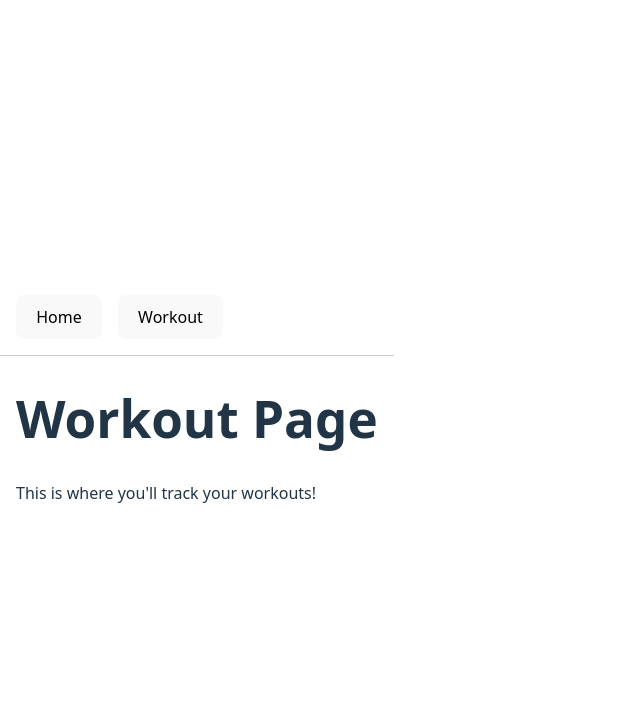
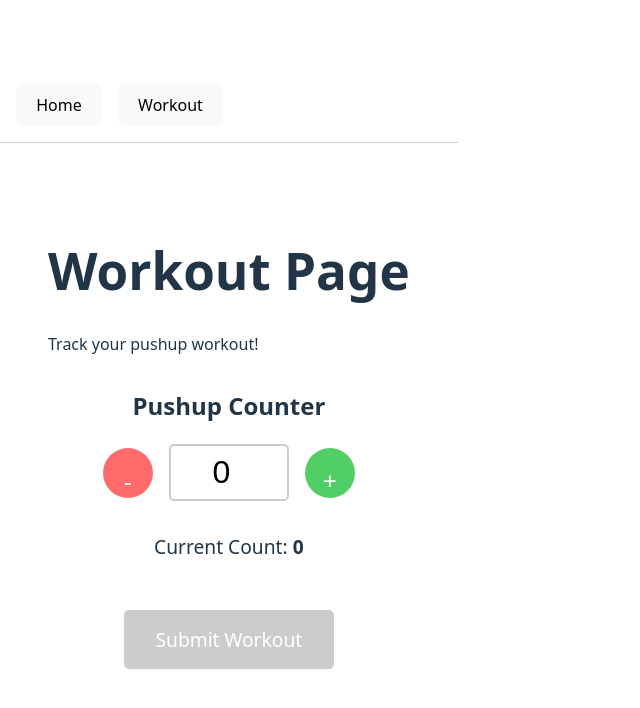
Before and after one commit to miklnikl/push-app, a React (Vite) app: page /workout in a window 1280 px wide. Shown: the top 708 px of the page, without its empty margins (0-640 px from the left). Built offline with nearby package versions, Linux system fonts and the light colour scheme.

Commit message:
Implement pushup counter with increment/decrement and submit functionality
Co-authored-by: miklnikl <111416755+miklnikl@users.noreply.github.com>

```diff
--- a/src/pages/WorkoutPage.tsx
+++ b/src/pages/WorkoutPage.tsx
@@ -1,8 +1,131 @@
+import { useState } from 'react'
+
 export function WorkoutPage() {
+  const [pushupCount, setPushupCount] = useState(0)
+  const [isSubmitted, setIsSubmitted] = useState(false)
+
+  const incrementPushups = () => {
+    setPushupCount(prev => prev + 1)
+  }
+
+  const decrementPushups = () => {
+    setPushupCount(prev => Math.max(0, prev - 1))
+  }
+
+  const handlePushupInputChange = (e: React.ChangeEvent<HTMLInputElement>) => {
+    const value = parseInt(e.target.value, 10)
+    if (!isNaN(value) && value >= 0) {
+      setPushupCount(value)
+    }
+  }
+
+  const submitWorkout = () => {
+    setIsSubmitted(true)
+    // Reset after 3 seconds
+    setTimeout(() => {
+      setIsSubmitted(false)
+      setPushupCount(0)
+    }, 3000)
+  }
+
+  if (isSubmitted) {
+    return (
+      <div style={{ textAlign: 'center', padding: '2rem' }}>
+        <h1>Workout Completed! 🎉</h1>
+        <p style={{ fontSize: '1.5rem', color: 'green' }}>
+          Great job! You completed {pushupCount} pushups.
+        </p>
+        <p>Starting a new workout in a few seconds...</p>
+      </div>
+    )
+  }
+
   return (
-    <div>
+    <div style={{ maxWidth: '400px', margin: '0 auto', padding: '2rem' }}>
       <h1>Workout Page</h1>
-      <p>This is where you'll track your workouts!</p>
+      <p>Track your pushup workout!</p>
+
+      <div style={{ margin: '2rem 0', textAlign: 'center' }}>
+        <h2>Pushup Counter</h2>
+
+        <div style={{
+          display: 'flex',
+          alignItems: 'center',
+          justifyContent: 'center',
+          gap: '1rem',
+          margin: '1rem 0'
+        }}>
+          <button
+            onClick={decrementPushups}
+            style={{
+              padding: '1rem',
+              fontSize: '1.5rem',
+              backgroundColor: '#ff6b6b',
+              color: 'white',
+              border: 'none',
+              borderRadius: '50%',
+              cursor: 'pointer',
+              width: '50px',
+              height: '50px'
+            }}
+          >
+            -
+          </button>
+
+          <input
+            type="number"
+            value={pushupCount}
+            onChange={handlePushupInputChange}
+            min="0"
+            style={{
+              padding: '0.5rem',
+              fontSize: '2rem',
+              textAlign: 'center',
+              width: '100px',
+              border: '2px solid #ccc',
+              borderRadius: '5px'
+            }}
+          />
+
+          <button
+            onClick={incrementPushups}
+            style={{
+              padding: '1rem',
+              fontSize: '1.5rem',
+              backgroundColor: '#51cf66',
+              color: 'white',
+              border: 'none',
+              borderRadius: '50%',
+              cursor: 'pointer',
+              width: '50px',
+              height: '50px'
+            }}
+          >
+            +
+          </button>
+        </div>
+
+        <div style={{ margin: '2rem 0' }}>
+          <p style={{ fontSize: '1.2rem' }}>Current Count: <strong>{pushupCount}</strong></p>
+        </div>
+
+        <button
+          onClick={submitWorkout}
+          disabled={pushupCount === 0}
+          style={{
+            padding: '1rem 2rem',
+            fontSize: '1.2rem',
+            backgroundColor: pushupCount === 0 ? '#ccc' : '#4285f4',
+            color: 'white',
+            border: 'none',
+            borderRadius: '5px',
+            cursor: pushupCount === 0 ? 'not-allowed' : 'pointer',
+            marginTop: '1rem'
+          }}
+        >
+          Submit Workout
+        </button>
+      </div>
     </div>
   )
 }
```
